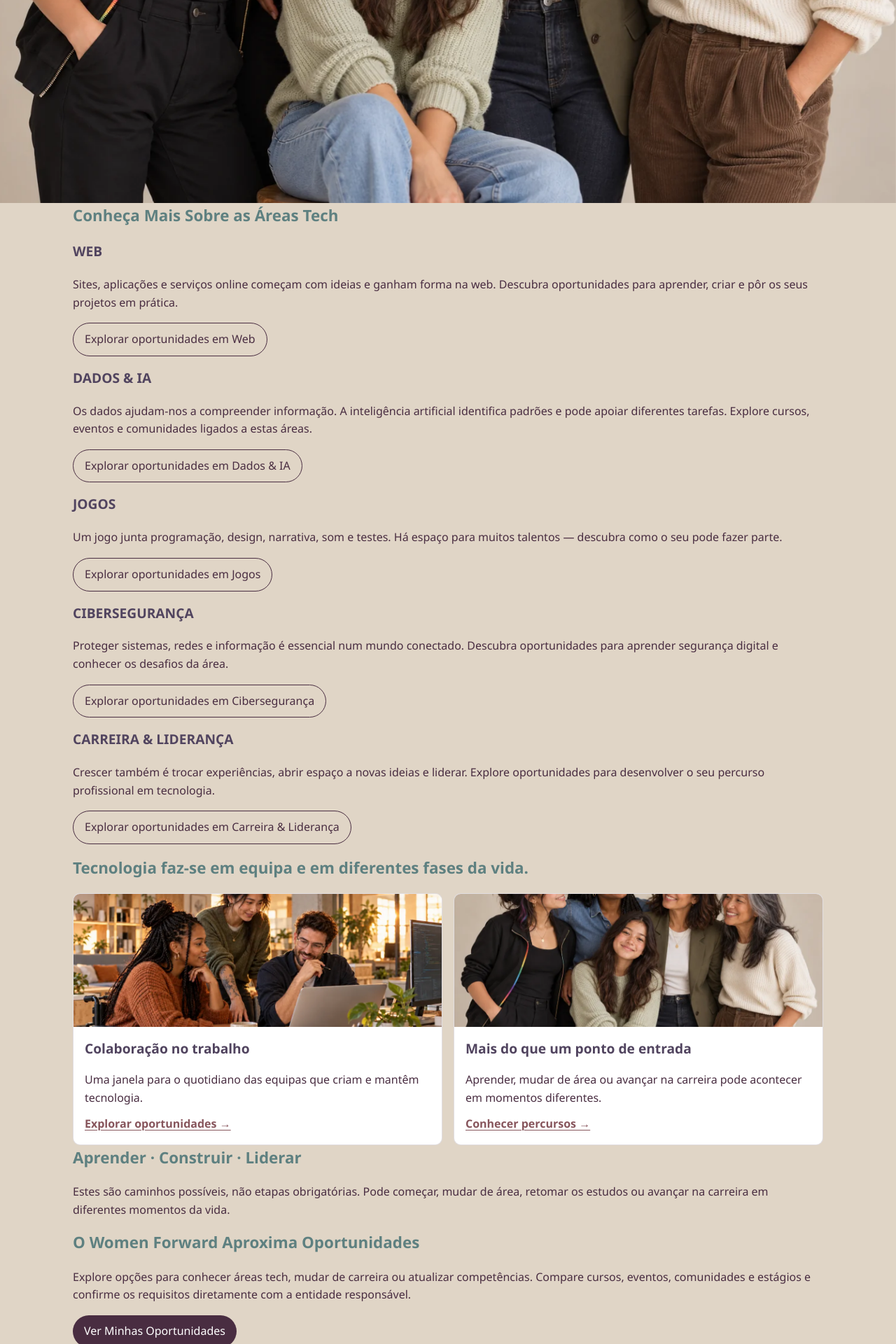
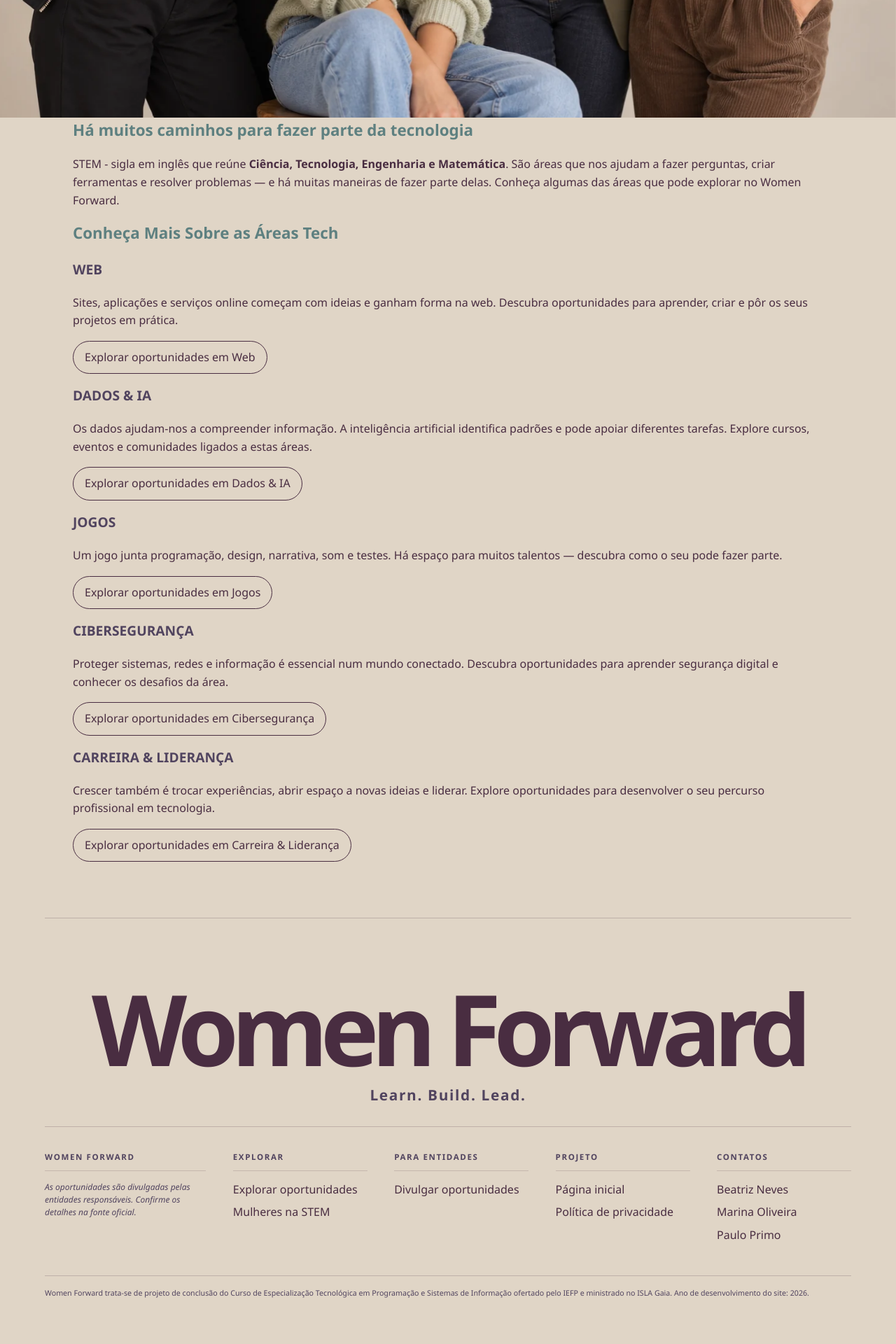
Before and after one commit to marinaaol/WomenForward, a PHP site: page /stem.php in a window 1280 px wide. Shown: the part 1080-3000 px from the top of the page at 70% size. After the commit the page ends 2934 px from the top, so only its background shows below. Run offline with PHP 8.4, Linux system fonts and the light colour scheme.

Commit message:
Reorganiza conteúdo da página STEM

```diff
--- a/public/stem.php
+++ b/public/stem.php
@@ -14,11 +14,14 @@ require __DIR__ . '/../includes/cabecalho.php';
 </section>
 
 <section>
-    <h2>Há muitos caminhos para fazer parte da tecnologia</h2>
-    <p>STEM reúne Ciência, Tecnologia, Engenharia e Matemática. São áreas que nos ajudam a fazer perguntas, criar ferramentas e resolver problemas — e há muitas maneiras de fazer parte delas. Conheça algumas das áreas que pode explorar no Women Forward.</p>
     <div class="imagem-stem-container">
         <img class="imagem-stem" src="assets/images/women_ages.webp" alt="Grupo de 5 mulheres com idades e representatividades diversas.">
     </div>
+</section>
+
+<section>
+    <h2>Há muitos caminhos para fazer parte da tecnologia</h2>
+    <p>STEM - sigla em inglês que reúne <b>Ciência, Tecnologia, Engenharia e Matemática</b>. São áreas que nos ajudam a fazer perguntas, criar ferramentas e resolver problemas — e há muitas maneiras de fazer parte delas. Conheça algumas das áreas que pode explorar no Women Forward.</p>
 </section>
 
 <section id="areas">
@@ -55,39 +58,5 @@ require __DIR__ . '/../includes/cabecalho.php';
     </article>
 </section>
 
-<section aria-labelledby="titulo-perfis-stem">
-    <h2 id="titulo-perfis-stem">Tecnologia faz-se em equipa e em diferentes fases da vida.</h2>
-    <div class="cartoes-stem">
-        <article class="cartao-visual">
-            <img src="assets/images/wireframe/detalhe-equipa-tech.webp" alt="Colegas colaboram numa tarefa tecnológica no escritório">
-            <div>
-                <h3>Colaboração no trabalho</h3>
-                <p>Uma janela para o quotidiano das equipas que criam e mantêm tecnologia.</p>
-                <a class="ligacao-visual" href="oportunidades.php">Explorar oportunidades →</a>
-            </div>
-        </article>
-        <article class="cartao-visual">
-            <img src="assets/images/wireframe/perfis-diversos.webp" alt="Mulheres de diferentes idades partilham um momento de colaboração">
-            <div>
-                <h3>Mais do que um ponto de entrada</h3>
-                <p>Aprender, mudar de área ou avançar na carreira pode acontecer em momentos diferentes.</p>
-                <a class="ligacao-visual" href="oportunidades.php?categoria=Carreira%20%26%20Lideran%C3%A7a">Conhecer percursos →</a>
-            </div>
-        </article>
-    </div>
-</section>
-
-<section>
-    <h2>Aprender · Construir · Liderar</h2>
-    <p>Estes são caminhos possíveis, não etapas obrigatórias. Pode começar, mudar de área, retomar os estudos ou avançar na carreira em diferentes momentos da vida.</p>
-</section>
-
-<section id="solucao">
-    <h2>O Women Forward Aproxima Oportunidades</h2>
-    <p>Explore opções para conhecer áreas tech, mudar de carreira ou atualizar competências. Compare cursos, eventos, comunidades e estágios e confirme os requisitos diretamente com a entidade responsável.</p>
-    <p><a class="btn" href="oportunidades.php">Ver Minhas Oportunidades</a></p>
-</section>
-
-
 
 <?php require __DIR__ . '/../includes/rodape.php'; ?>
```
